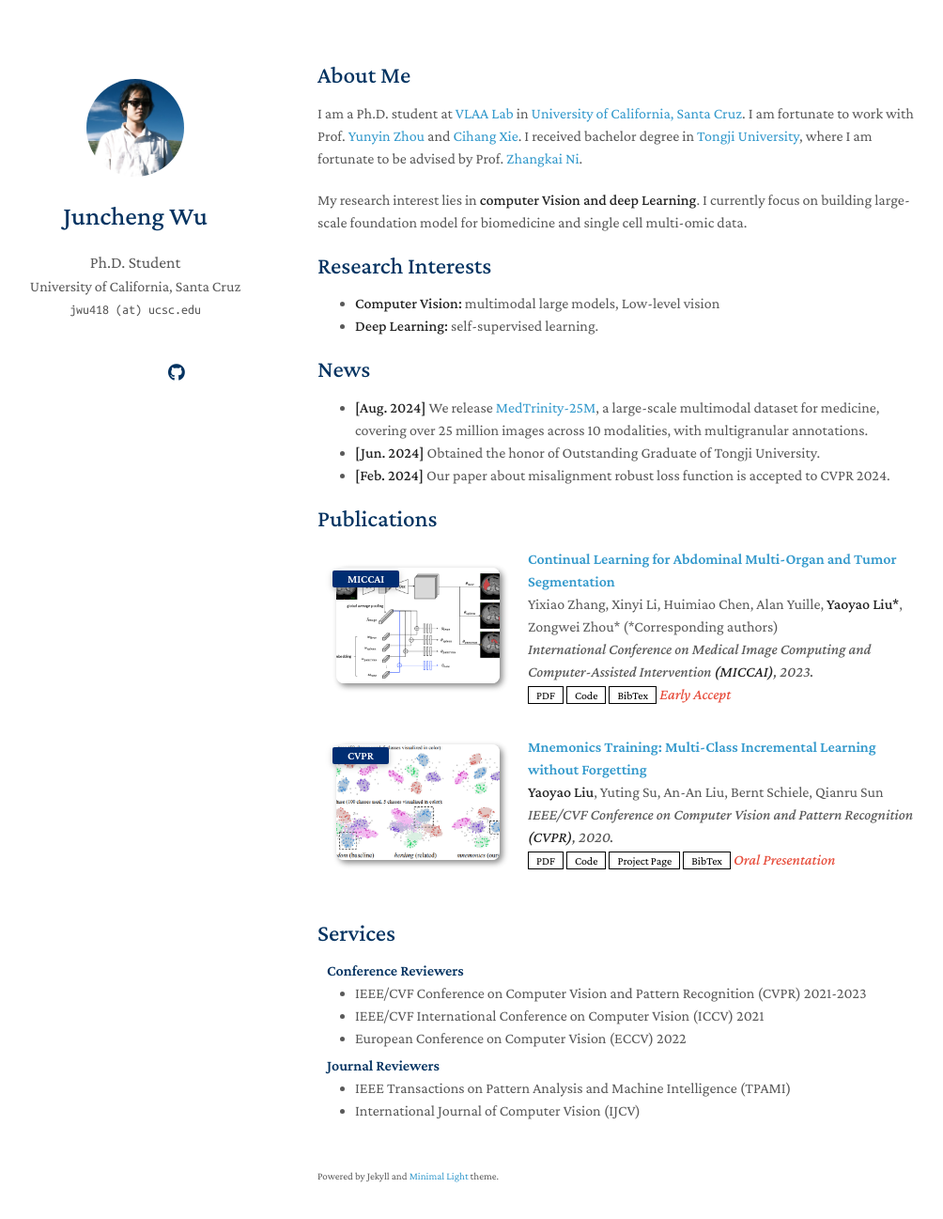
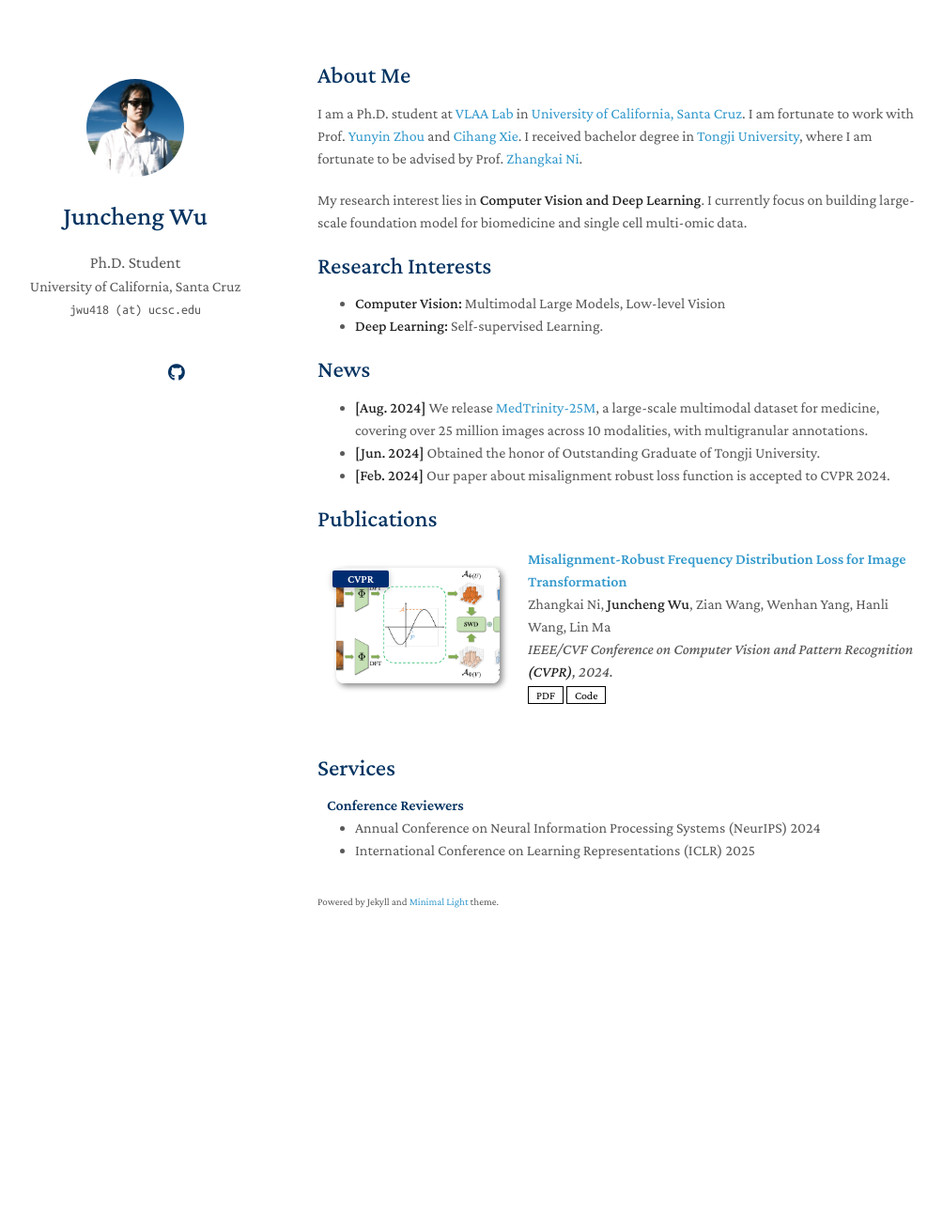
Before and after one commit to Chtholly17/Chtholly17.github.io, a Jekyll site: the page built from index.md, in a window 1280 px wide and 1332 px high. Shown: the top 1297 px of the window at 94% size, without its empty margins (132-1136 px from the left). Built offline with Jekyll 4.4.1, drawn with Linux system fonts in a browser that asks for light colours; a style sheet for code colours, icons or effects is not loaded; our own code applies the rules of GitHub Pages for plain Markdown files.

Commit message:
Publication and Service

```diff
--- a/_data/publications.yml
+++ b/_data/publications.yml
@@ -1,22 +1,19 @@
 main:
 
-  - title: Continual Learning for Abdominal Multi-Organ and Tumor Segmentation
-    authors: Yixiao Zhang, Xinyi Li, Huimiao Chen, Alan Yuille, <strong>Yaoyao Liu*</strong>, Zongwei Zhou* (*Corresponding authors)
-    conference_short: MICCAI
-    conference: International Conference on Medical Image Computing and Computer-Assisted Intervention <strong>(MICCAI)</strong>, 2023.
-    pdf: https://arxiv.org/pdf/2306.00988.pdf
-    code: https://github.com/MrGiovanni/ContinualLearning
-    bibtex: https://bib.yliu.me/MICCAI23.txt
-    image: ./assets/img/teaser_example_2.png
-    notes: Early Accept
+  # - title: Continual Learning for Abdominal Multi-Organ and Tumor Segmentation
+  #   authors: Yixiao Zhang, Xinyi Li, Huimiao Chen, Alan Yuille, <strong>Yaoyao Liu*</strong>, Zongwei Zhou* (*Corresponding authors)
+  #   conference_short: MICCAI
+  #   conference: International Conference on Medical Image Computing and Computer-Assisted Intervention <strong>(MICCAI)</strong>, 2023.
+  #   pdf: https://arxiv.org/pdf/2306.00988.pdf
+  #   code: https://github.com/MrGiovanni/ContinualLearning
+  #   bibtex: https://bib.yliu.me/MICCAI23.txt
+  #   image: ./assets/img/teaser_example_2.png
+  #   notes: Early Accept
 
-  - title: "Mnemonics Training: Multi-Class Incremental Learning without Forgetting"
-    authors: <strong>Yaoyao Liu</strong>, Yuting Su, An-An Liu, Bernt Schiele, Qianru Sun
+  - title: "Misalignment-Robust Frequency Distribution Loss for Image Transformation"
+    authors: Zhangkai Ni, <strong>Juncheng Wu</strong>, Zian Wang, Wenhan Yang, Hanli Wang, Lin Ma
     conference_short: CVPR
-    conference: IEEE/CVF Conference on Computer Vision and Pattern Recognition <strong>(CVPR)</strong>, 2020.
-    pdf: https://arxiv.org/pdf/2002.10211.pdf
-    code: https://github.com/yaoyao-liu/class-incremental-learning/tree/main/mnemonics-training
-    page: https://class-il.mpi-inf.mpg.de/mnemonics/
-    bibtex: https://class-il.mpi-inf.mpg.de/mnemonics/
-    notes: Oral Presentation
-    image: ./assets/img/teaser_example.png
+    conference: IEEE/CVF Conference on Computer Vision and Pattern Recognition <strong>(CVPR)</strong>, 2024.
+    pdf: https://openaccess.thecvf.com/content/CVPR2024/papers/Ni_Misalignment-Robust_Frequency_Distribution_Loss_for_Image_Transformation_CVPR_2024_paper.pdf
+    code: https://github.com/eezkni/FDL
+    image: ./assets/img/FDL.png
--- a/_includes/services.md
+++ b/_includes/services.md
@@ -3,14 +3,6 @@
 <h4 style="margin:0 10px 0;">Conference Reviewers</h4>
 
 <ul style="margin:0 0 5px;">
-  <li><a href="http://cvpr2023.thecvf.com/"><autocolor>IEEE/CVF Conference on Computer Vision and Pattern Recognition (CVPR) 2021-2023</autocolor></a></li>
-  <li><a href="http://iccv2021.thecvf.com/"><autocolor>IEEE/CVF International Conference on Computer Vision (ICCV) 2021</autocolor></a></li>
-  <li><a href="https://eccv2022.ecva.net/"><autocolor>European Conference on Computer Vision (ECCV) 2022</autocolor></a></li>
+  <li><a href="https://neurips.cc/"><autocolor>Annual Conference on Neural Information Processing Systems (NeurIPS) 2024</autocolor></a></li>
+  <li><a href="https://iclr.cc/Conferences/2025"><autocolor>International Conference on Learning Representations (ICLR) 2025</autocolor></a></li>
 </ul>
-
-<h4 style="margin:0 10px 0;">Journal Reviewers</h4>
-
-<ul style="margin:0 0 20px;">
-  <li><a href="https://www.computer.org/csdl/journal/tp"><autocolor>IEEE Transactions on Pattern Analysis and Machine Intelligence (TPAMI)</autocolor></a></li>
-  <li><a href="https://www.springer.com/journal/11263"><autocolor>International Journal of Computer Vision (IJCV)</autocolor></a></li>
-</ul>
--- a/index.md
+++ b/index.md
@@ -6,12 +6,12 @@ layout: homepage
 
 I am a Ph.D. student at [VLAA Lab](https://ucsc-vlaa.github.io/) in [University of California, Santa Cruz](https://www.ucsc.edu/). I am fortunate to work with Prof. [Yunyin Zhou](https://yuyinzhou.github.io/) and [Cihang Xie](https://cihangxie.github.io/). I received bachelor degree in [Tongji University](https://en.tongji.edu.cn/), where I am fortunate to be advised by Prof. [Zhangkai Ni](https://eezkni.github.io/).
 
-My research interest lies in **computer Vision and deep Learning**.  I currently focus on building large-scale foundation model for biomedicine and single cell multi-omic data.
+My research interest lies in **Computer Vision and Deep Learning**.  I currently focus on building large-scale foundation model for biomedicine and single cell multi-omic data.
 
 ## Research Interests
 
-- **Computer Vision:** multimodal large models, Low-level vision
-- **Deep Learning:** self-supervised learning.
+- **Computer Vision:** Multimodal Large Models, Low-level Vision
+- **Deep Learning:** Self-supervised Learning.
 
 ## News
 
```
Also changed, not shown: assets/img/FDL.png (added), assets/img/favicon-dark.png (deleted), assets/img/favicon.png (deleted).
